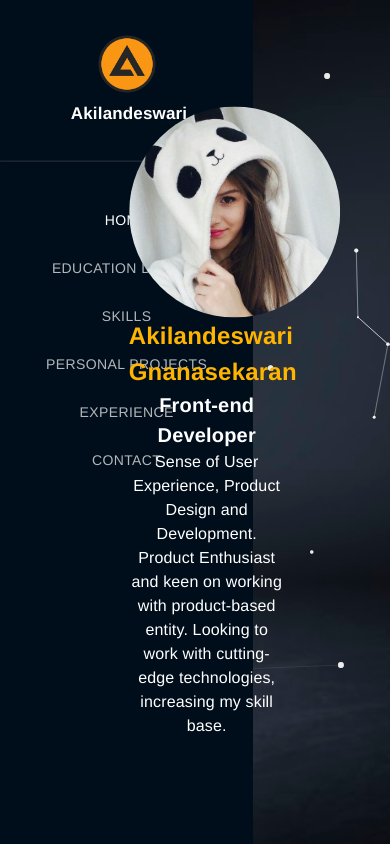
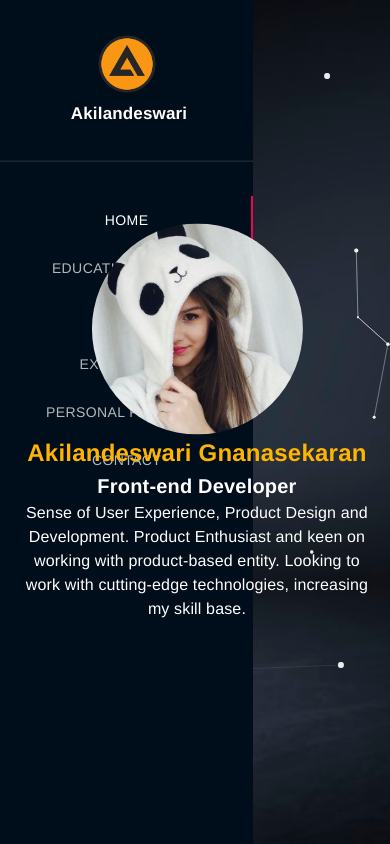
Before and after one commit to Akila04/resume-website, a React (Create React App) app: page / in a window 390 px wide. Built offline with nearby package versions, Linux system fonts and the light colour scheme.

Commit message:
Mobile view modifications

```diff
--- a/src/App.css
+++ b/src/App.css
@@ -1,3 +1,18 @@
 .App {
   text-align: center;
 }
+
+.homepageComponent {
+  position: absolute;
+  top: 50%;
+  left: 55%;
+  transform: translate(-55%, -50%);
+  color: #ffffff;
+  width: '40%',
+}
+
+@media only screen and (max-width: 600px) {
+  .homepageComponent {
+    width: 90%;
+  }
+}
--- a/src/App.js
+++ b/src/App.js
@@ -3,15 +3,11 @@ import ParticleBackground from './Components/ParticleBackground';
 import {BrowserRouter as Router} from 'react-router-dom'
 import Homepage from './Components/HomePage/Homepage';
 import Navcomponent from './Components/NavComponent/Navcomponent';
-import { useState } from 'react';
+import DrawerMenu from './Components/Drawermenu/DrawerMenu'
 
 function App() {
-  const [value,setValue] = useState(0);
 
-  const tabchange = (event,value) => {
-    setValue(value);
-    console.log(value);
-  }
+  const ismobile = window.screen.width < 500 ? true : false;
 
   return (
     <div className="App">
@@ -36,20 +32,10 @@ function App() {
             //height: "100%"
           }}
         >
-          <Navcomponent tabchange={tabchange}/>
+         {ismobile ? <DrawerMenu /> : <Navcomponent />}
         </div>
-        <div
-          style={{
-            position: "absolute",
-            top: '50%',
-            left: '55%',
-            width: "40%",
-            transform: 'translate(-55%, -50%)',
-           color:'#ffffff',
-          }}
-        >
-          <Homepage value={value}/>
-        {/**   <Detailscomponent />*/}
+        <div className='homepageComponent'>
+          <Homepage />
         </div>
       </Router>
     </div>
--- /dev/null
+++ b/src/Components/Drawermenu/DrawerMenu.js
@@ -0,0 +1,46 @@
+import React from 'react';
+import { makeStyles } from '@material-ui/core/styles';
+import Drawer from '@material-ui/core/Drawer';
+import Button from '@material-ui/core/Button';
+import MenuIcon from '@material-ui/icons/Menu';
+import NavComponent from '../NavComponent/Navcomponent'
+
+const useStyles = makeStyles({
+    list: {
+      width: '30vh',
+    },
+    fullList: {
+      width: 'auto',
+    },
+  });
+
+
+const DrawerMenu = () => {
+
+    const classes = useStyles();
+    const [openDrawer, setOpenDrawer] = React.useState(false);
+
+    const menulist = () => {
+        return(
+            <div
+                className = {classes.list}
+                role="presentation"
+                onClick={() => {setOpenDrawer(false)}}
+                onKeyDown={() => {setOpenDrawer(false)}}
+            >
+                <NavComponent />
+            </div>
+        );
+    }
+
+    return(
+        <div>
+        <Button style={{color: 'white'}} onClick={() => {setOpenDrawer(true)}}><MenuIcon /></Button>
+        <Drawer open={openDrawer} onClose={() => {setOpenDrawer(false)}}>
+            {menulist()}
+        </Drawer>
+        </div>
+    );
+}
+
+export default DrawerMenu;
--- a/src/Components/HomePage/Homepage.js
+++ b/src/Components/HomePage/Homepage.js
@@ -6,6 +6,11 @@ import Skillscomponent from '../SkillsComponent/Skillscomponent';
 import Projectcomponent from '../ProjectComponent/Projectcomponent';
 import Experiencecomponent from '../ExperienceComponent/Experiencecomponent';
 import Contactcomponent from '../ContactComponent/Contactcomponent';
+import {
+    Switch,
+    Route,
+    Link
+} from "react-router-dom";
 
 const useStyles = makeStyles((theme) => ({
     paper: {
@@ -17,12 +22,23 @@ function Homepage(props){
     const classes = useStyles();
     return(
         <div>
+        <Switch>
+            <Route path="/" exact component={Detailscomponent} />
+            <Route path="/home" exact component={Detailscomponent} />
+            <Route path="/education" exact component={Educationcomponent} />
+            <Route path="/skills" exact component={Skillscomponent} />
+            <Route path="/experience" exact component={Experiencecomponent} />
+            <Route path="/projects" exact component={Projectcomponent} />
+            <Route path="/contact" exact component={Contactcomponent} />
+        </Switch>
+        {/**
             {props.value === 0 && <Detailscomponent />}
             {props.value === 1 && <Educationcomponent />}
             {props.value === 2 && <Skillscomponent />}
             {props.value === 3 && <Projectcomponent />}
             {props.value === 4 && <Experiencecomponent />}
             {props.value === 5 && <Contactcomponent /> }
+         */}
         </div>
 
     );
--- a/src/Components/NavComponent/Navcomponent.js
+++ b/src/Components/NavComponent/Navcomponent.js
@@ -3,23 +3,23 @@ import Typography from '@material-ui/core/Typography';
 import Tabs from '@material-ui/core/Tabs';
 import Tab from '@material-ui/core/Tab';
 import AIcon from '../../Images/AIcon.png';
+import { Link } from "react-router-dom";
+import { useHistory } from "react-router-dom";
 
-/*const useStyles = makeStyles((theme) => ({
-    tabs: {
-        textAlign: 'left !important'
-    }
+const Navcomponent = (props) => {
 
-}));
-*/
-const Navcomponent = (props) => {
-    //const classes = useStyles();
-    const [value,setValue] = useState(0);
+    const path = window.location.pathname === '/' ? '/home' : window.location.pathname;
+    const [value,setValue] = useState(path);
     const mobile = window.screen.width < 500 ? true : false;
+    let history = useHistory();
 
     const handleChange = (e,value) => {
         setValue(value);
-        props.tabchange(e,value);
+        history.push(value);
+        //props.tabchange(e,0);
+
     }
+    console.log('window.location.href',window.location.pathname)
     return(
         <div
             style={{
@@ -37,7 +37,9 @@ const Navcomponent = (props) => {
                         margin: "4vh",
                         textAlign:'center'
                     }}>
-                    <img src={AIcon} width="60px" height="60px" />
+                    <Link to='/home' onClick={() => {setValue('/home');}} >
+                    <img src={AIcon} width="60px" height="60px"  />
+                    </Link>
                     <Typography style={{fontWeight: '600',fontSize:'17px'}}>&nbsp;Akilandeswari</Typography>
                 </Typography>
                 <hr style={{opacity:'0.1'}} />
@@ -50,13 +52,31 @@ const Navcomponent = (props) => {
                     //className={classes.tabs}
                     style={{marginTop: '4vh'}}
                 >
-                    <Tab label="Home" value={0} />
-                    <Tab label="Education Details" value={1}  />
-                    <Tab label="Skills" value={2}  />
-                    <Tab label="Personal Projects" value={3}  />
-                    <Tab label="Experience" value={4} />
-                    <Tab label="Contact" value={5} />
+                    <Tab label="Home"
+                        value='/home'
+                    />
+                    <Tab
+                        label="Education Details"
+                        value= '/education'
+                    />
+                    <Tab
+                        label="Skills"
+                        value='/skills'
+                    />
+                    <Tab
+                        label="Experience"
+                        value = '/experience'
+                    />
+                    <Tab
+                        label="Personal Projects"
+                        value='/projects'
+                    />
+                    <Tab
+                        label="Contact"
+                        value='/contact'
+                    />
                 </Tabs>
+
         </div>
     )
 }
--- a/src/Components/SkillsComponent/Skillscomponent.js
+++ b/src/Components/SkillsComponent/Skillscomponent.js
@@ -20,6 +20,18 @@ const useStyles = makeStyles((theme) => ({
     Head: {
         fontSize: '28px',
         fontWeight: '600',
+    },
+    skillscontent: {
+        [theme.breakpoints.down("sm")]: {
+            paddingTop: '0px !important',
+            paddingBottom: '0px !important',
+        },
+    },
+    marginSetup: {
+        margin: '2vh',
+        [theme.breakpoints.down("sm")]: {
+            margin: '1vh'
+        }
     }
 }));
 
@@ -32,8 +44,107 @@ const Educationcomponent = () => {
             <Box component="fieldset" mb={3} borderColor="transparent" style={{paddingLeft: '0px'}}>
                 <div>
                 <Grid container spacing={3}>
-                <Grid item xs={6}>
-                    <Grid container spacing={1} style={{margin: '2vh'}}>
+                <Grid item xs={12} sm={6} className={classes.skillscontent}>
+                    <Grid container spacing={1} className={classes.marginSetup}>
+                        <Grid item xs={6}>
+                            <Typography style={{textAlign: 'left', fontWeight: '600'}}>React JS</Typography>
+                        </Grid>
+                        <Grid item xs={6} style={{textAlign: 'left'}}>
+                            <StyledRating
+                                name="hover-feedback"
+                                value={4.5}
+                                precision={0.5}
+                                readOnly
+                            />
+                        </Grid>
+                    </Grid>
+                    <Grid container spacing={1} className={classes.marginSetup}>
+                        <Grid item xs={6} >
+                            <Typography style={{textAlign: 'left', fontWeight: '600'}}>Redux</Typography>
+                        </Grid>
+                        <Grid item xs={6} style={{textAlign: 'left'}}>
+                            <StyledRating
+                                name="hover-feedback"
+                                value={4}
+                                precision={0.5}
+                                readOnly
+                            // size= "large"
+                            />
+                        </Grid>
+                    </Grid>
+                    <Grid container spacing={1} className={classes.marginSetup}>
+                        <Grid item xs={6} >
+                            <Typography style={{textAlign: 'left', fontWeight: '600'}}>ReactHooks</Typography>
+                        </Grid>
+                        <Grid item xs={6} style={{textAlign: 'left'}}>
+                            <StyledRating
+                                name="hover-feedback"
+                                value={4}
+                                precision={0.5}
+                                readOnly
+                            // size= "large"
+                            />
+                        </Grid>
+                    </Grid>
+                    <Grid container spacing={1} className={classes.marginSetup}>
+                        <Grid item xs={6} >
+                            <Typography style={{textAlign: 'left', fontWeight: '600'}}>Spring Boot</Typography>
+                        </Grid>
+                        <Grid item xs={6} style={{textAlign: 'left'}}>
+                            <StyledRating
+                                name="hover-feedback"
+                                value={4}
+                                precision={0.5}
+                                readOnly
+                            // size= "large"
+                            />
+                        </Grid>
+                    </Grid>
+                    <Grid container spacing={1} className={classes.marginSetup}>
+                        <Grid item xs={6} >
+                            <Typography style={{textAlign: 'left', fontWeight: '600'}}>Material Ui &amp; BootStrap</Typography>
+                        </Grid>
+                        <Grid item xs={6} style={{textAlign: 'left'}}>
+                            <StyledRating
+                                name="hover-feedback"
+                                value={4.5}
+                                precision={0.5}
+                                readOnly
+                            // size= "large"
+                            />
+                        </Grid>
+                    </Grid>
+                </Grid>
+                <Grid item xs={12} sm={6} className={classes.skillscontent}>
+                    <Grid container spacing={1} className={classes.marginSetup}>
+                        <Grid item xs={6} >
+                            <Typography style={{textAlign: 'left', fontWeight: '600'}}>Java Script</Typography>
+                        </Grid>
+                        <Grid item xs={6} style={{textAlign: 'left'}}>
+                            <StyledRating
+                                name="hover-feedback"
+                                value={3.5}
+                                precision={0.5}
+                                readOnly
+                            // size= "large"
+                            />
+                        </Grid>
+                    </Grid>
+                    <Grid container spacing={1} className={classes.marginSetup}>
+                        <Grid item xs={6} >
+                            <Typography style={{textAlign: 'left', fontWeight: '600'}}>CSS</Typography>
+                        </Grid>
+                        <Grid item xs={6} style={{textAlign: 'left'}}>
+                            <StyledRating
+                                name="hover-feedback"
+                                value={4.5}
+                                precision={0.5}
+                                readOnly
+                            // size= "large"
+                            />
+                        </Grid>
+                    </Grid>
+                    <Grid container spacing={1} className={classes.marginSetup}>
                         <Grid item xs={6} >
                             <Typography style={{textAlign: 'left', fontWeight: '600'}}>C Programming</Typography>
                         </Grid>
@@ -43,10 +154,11 @@ const Educationcomponent = () => {
                                 value={4}
                                 precision={0.5}
                                 readOnly
+                            // size= "large"
                             />
                         </Grid>
                     </Grid>
-                    <Grid container spacing={1} style={{margin: '2vh'}}>
+                    <Grid container spacing={1} className={classes.marginSetup}>
                         <Grid item xs={6} >
                             <Typography style={{textAlign: 'left', fontWeight: '600'}}>JAVA</Typography>
                         </Grid>
@@ -60,83 +172,11 @@ const Educationcomponent = () => {
                             />
                         </Grid>
                     </Grid>
-                    <Grid container spacing={1} style={{margin: '2vh'}}>
+                    <Grid container spacing={1} className={classes.marginSetup}>
                         <Grid item xs={6} >
                             <Typography style={{textAlign: 'left', fontWeight: '600'}}>Data Structure &amp; Algorithms</Typography>
                         </Grid>
                         <Grid item xs={6} style={{textAlign: 'left'}}>
-                            <StyledRating
-                                name="hover-feedback"
-                                value={4}
-                                precision={0.5}
-                                readOnly
-                            // size= "large"
-                            />
-                        </Grid>
-                    </Grid>
-                    <Grid container spacing={1} style={{margin: '2vh'}}>
-                        <Grid item xs={6} >
-                            <Typography style={{textAlign: 'left', fontWeight: '600'}}>Java Script</Typography>
-                        </Grid>
-                        <Grid item xs={6} style={{textAlign: 'left'}}>
-                            <StyledRating
-                                name="hover-feedback"
-                                value={3}
-                                precision={0.5}
-                                readOnly
-                            // size= "large"
-                            />
-                        </Grid>
-                    </Grid>
-                </Grid>
-                <Grid item xs={6}>
-                    <Grid container spacing={1} style={{margin: '2vh'}}>
-                        <Grid item xs={6} >
-                            <Typography style={{textAlign: 'left', fontWeight: '600'}}>React JS</Typography>
-                        </Grid>
-                        <Grid item xs={6} >
-                            <StyledRating
-                                name="hover-feedback"
-                                value={4.5}
-                                precision={0.5}
-                                readOnly
-                            // size= "large"
-                            />
-                        </Grid>
-                    </Grid>
-                    <Grid container spacing={1} style={{margin: '2vh'}}>
-                        <Grid item xs={6} >
-                            <Typography style={{textAlign: 'left', fontWeight: '600'}}>Redux</Typography>
-                        </Grid>
-                        <Grid item xs={6} >
-                            <StyledRating
-                                name="hover-feedback"
-                                value={4}
-                                precision={0.5}
-                                readOnly
-                            // size= "large"
-                            />
-                        </Grid>
-                    </Grid>
-                    <Grid container spacing={1} style={{margin: '2vh'}}>
-                        <Grid item xs={6} >
-                            <Typography style={{textAlign: 'left', fontWeight: '600'}}>Spring Boot</Typography>
-                        </Grid>
-                        <Grid item xs={6} >
-                            <StyledRating
-                                name="hover-feedback"
-                                value={3}
-                                precision={0.5}
-                                readOnly
-                            // size= "large"
-                            />
-                        </Grid>
-                    </Grid>
-                    <Grid container spacing={1} style={{margin: '2vh'}}>
-                        <Grid item xs={6} >
-                            <Typography style={{textAlign: 'left', fontWeight: '600'}}>Material Ui &amp; BootStrap</Typography>
-                        </Grid>
-                        <Grid item xs={6} >
                             <StyledRating
                                 name="hover-feedback"
                                 value={4.5}
```
Also changed, not shown: src/Components/ContactComponent/Contactcomponent.js (+7 -7 lines), src/Components/ExperienceComponent/Experiencecomponent.js (+6 -1 lines), src/Components/ProjectComponent/Projectcomponent.js (+56 -11 lines), src/Components/ProjectComponent/projectstyles.css (added, +9 -0 lines), 1 other file (tests, documents, lock files or other folders).
